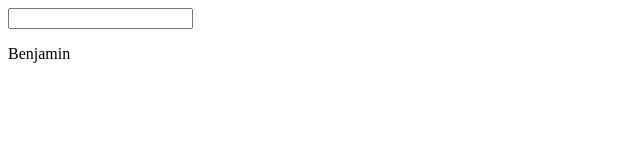
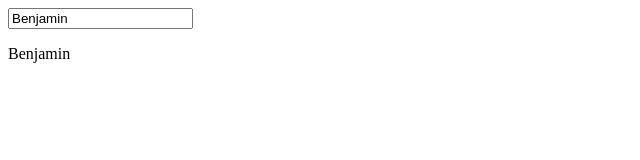
Before and after one commit to benlr98/learn-angular, an Angular app: page / in a window 1280 px wide. Shown: the top 160 px of the page, without its empty margins (0-640 px from the left). Built offline with nearby package versions, Linux system fonts and the light colour scheme.

Commit message:
Input updates name through two way binding

```diff
--- a/src/app/app.component.html
+++ b/src/app/app.component.html
@@ -1,2 +1,2 @@
-<input type="text">
+<input type="text" [(ngModel)]="name">
 <p> {{ name }} </p>
```
